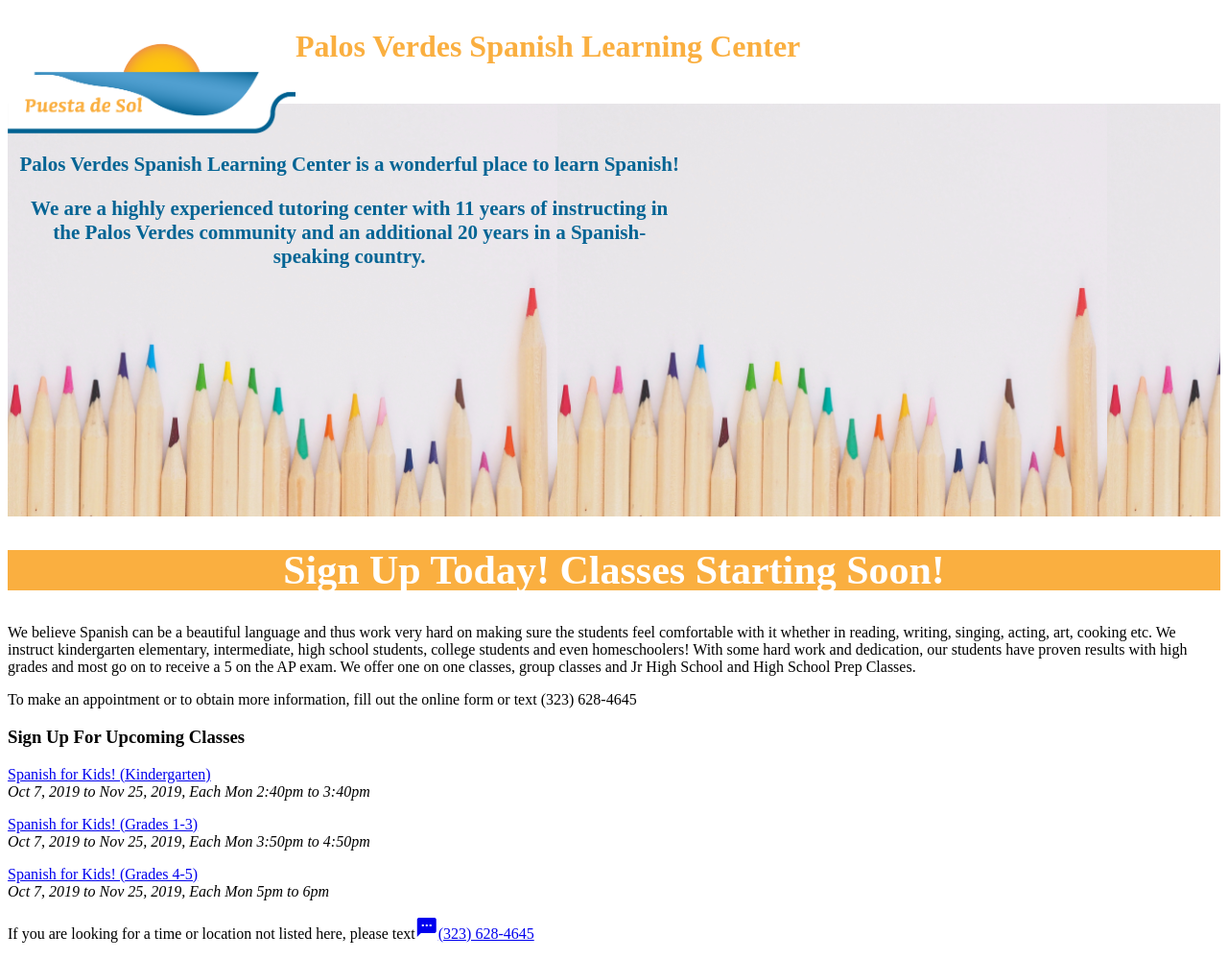
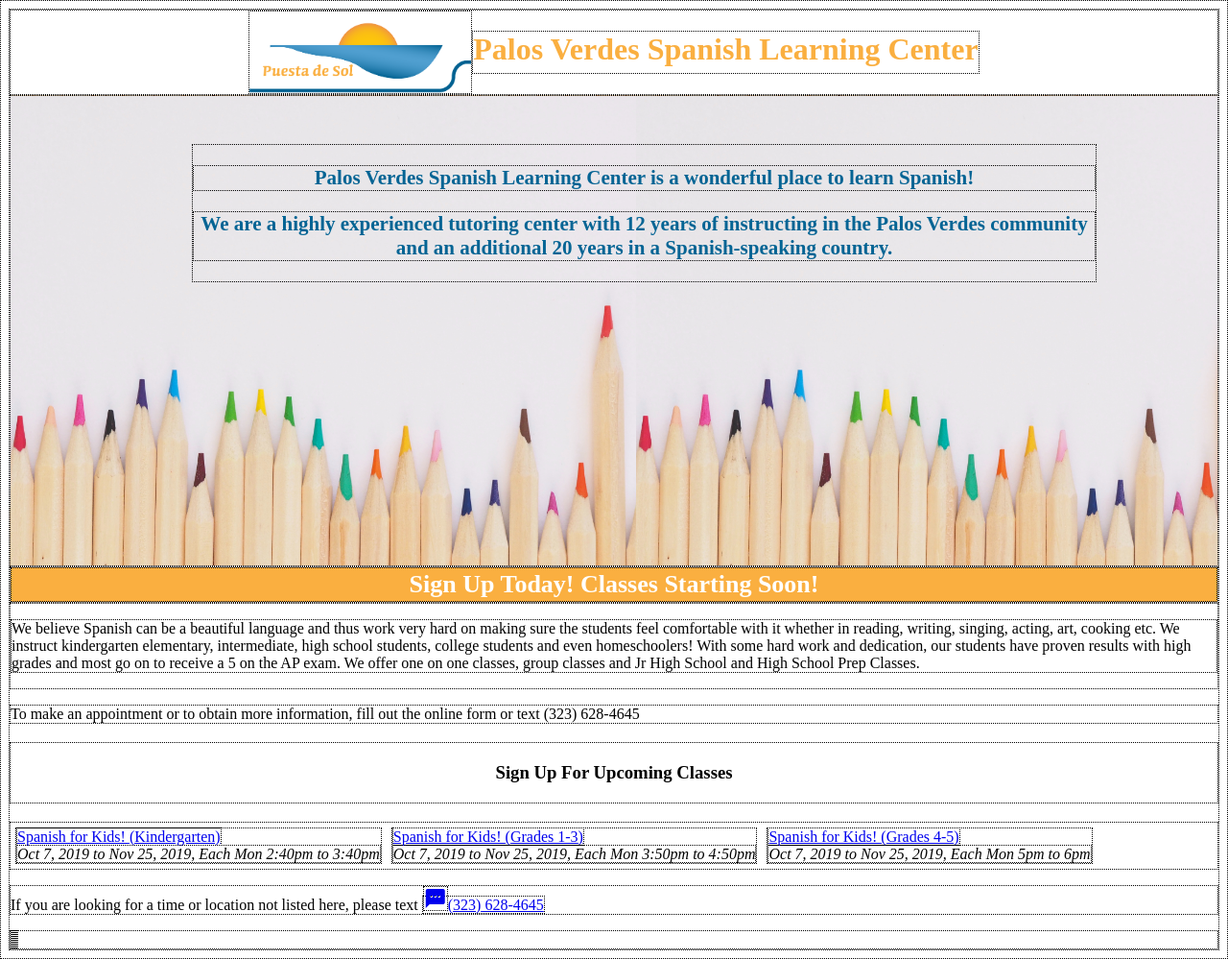
Before and after one commit to acooper306/pvslc, a plain HTML site: page index.html in a window 1280 px wide. Shown: the whole page at 96% size. Drawn offline with Linux system fonts and the light colour scheme.

Commit message:
added displey flex to header

```diff
--- a/css/styles.css
+++ b/css/styles.css
@@ -1,5 +1,6 @@
 * {
-  /*border: dotted black 0.5px; */
+
+  border: dotted black 0.1px;
 }
 /*
 .css-selector {
@@ -8,47 +9,61 @@
 */
 
 .logo {
-  max-width: 300px;
-  float: left;
+  height: 85px;
+}
+
+#moto {
+  color: #faaf40;
 }
 
 header {
-  color: #faaf40;
-  margin-top: 30px;
-  padding-bottom: 20px;
+  display: flex;
+  text-align: center;
+  justify-content: center;
+
 }
 
-/*
+
 #banner {
+  height: 250px;
   background-image: url("../../images/crayons.jpg");
   background-size: contain;
   background-repeat: repeat;
-  padding: 30px 100px 100px 10px;
-}
-*/
-
-#banner {
-  height: 300px;
-  background-image: url("../../images/crayons.jpg");
-  background-size: contain;
-  background-repeat: repeat;
-  padding: 30px 100px 100px 10px;
+  padding: 4% 10% 15% 15%;
 }
 
 .banner-text {
-  max-width: 60%;
+  max-width: 100%;
   font-size: 1.3125em;
-  font-weight: 600;
+  font-weight: 800;
   text-align: center;
   color: #046494;
-  /*background-color: #006191; */
+
 }
+
 
 h2 {
   text-align: center;
   color: white;
   background-color: #faaf40;
-  font-size: 2.625em;
+  font-size: 1.625em;
   font-weight: 700;
   line-height: 100%;
+  padding: 4px;
+  margin: 0px;
 }
+
+h3 {
+  text-align: center;
+  padding: 20px;
+}
+.sign-up {
+
+  display: flex;
+  border: dotted black 1px;
+}
+
+.sign-up p {
+  border: dotted black 1px;
+  margin: 5px;
+}
--- a/index.html
+++ b/index.html
@@ -22,7 +22,7 @@
         alt="Palos Verdes Spanish Learning Center logo"
         class="logo"
       />
-      <h1 class="motto">Palos Verdes Spanish Learning Center</h1>
+      <h1 id="moto">Palos Verdes Spanish Learning Center</h1>
     </header>
 
     <div id="banner">
@@ -31,9 +31,8 @@
           Palos Verdes Spanish Learning Center is a wonderful place to learn
           Spanish!
         </p>
-
         <p>
-          We are a highly experienced tutoring center with 11 years of
+          We are a highly experienced tutoring center with 12 years of
           instructing in the Palos Verdes community and an additional 20 years
           in a Spanish-speaking country.
         </p>
@@ -61,6 +60,7 @@
 
     <h3>Sign Up For Upcoming Classes</h3>
 
+    <div class="sign-up">
     <p>
       <a
         href="https://apm.activecommunities.com/rpv/Activity_Search/908"
@@ -85,8 +85,10 @@
       ><br />
       <em>Oct 7, 2019 to Nov 25, 2019, Each Mon 5pm to 6pm</em>
     </p>
+  </div>
+
     <p>
-      If you are looking for a time or location not listed here, please text<a
+      If you are looking for a time or location not listed here, please text <a
         href="sms:323-628-4645"
         ><i class="material-icons">sms</i>(323) 628-4645</a
       >
```
